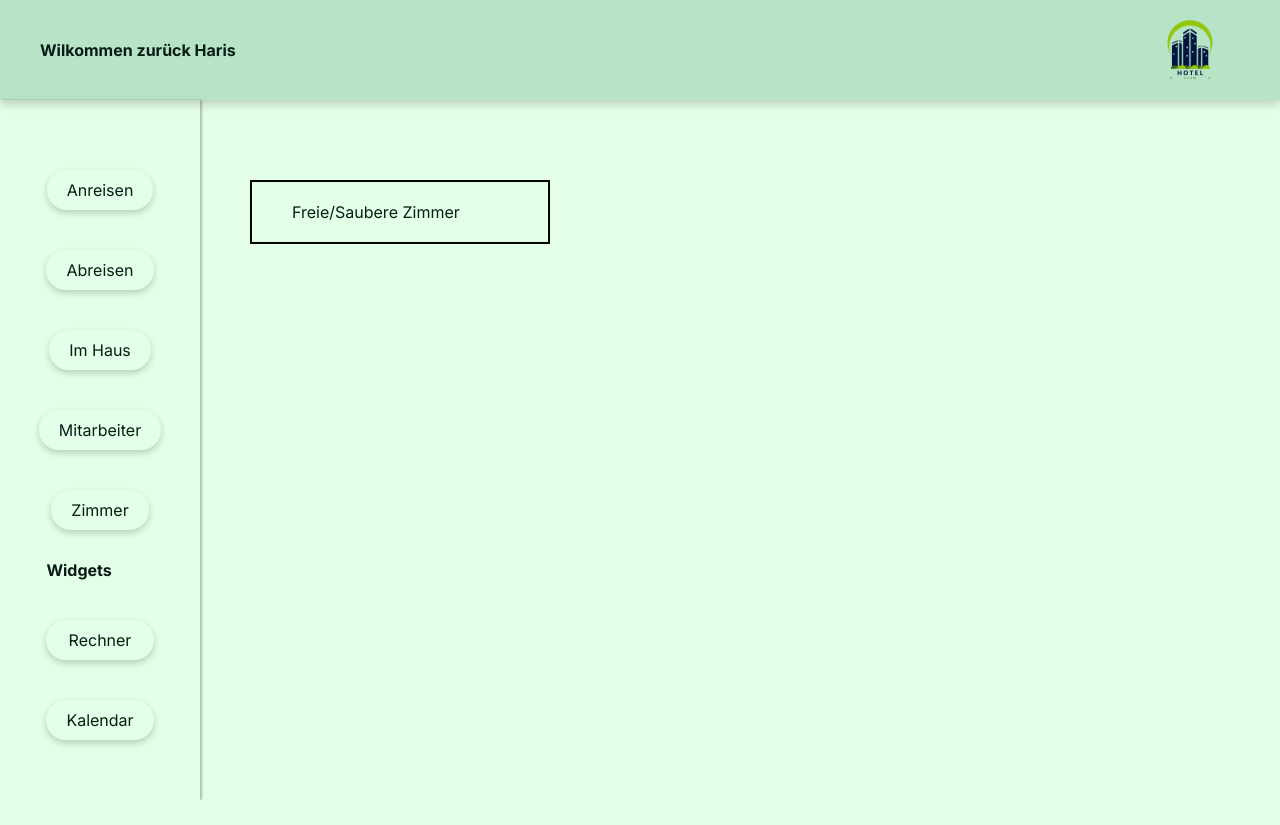
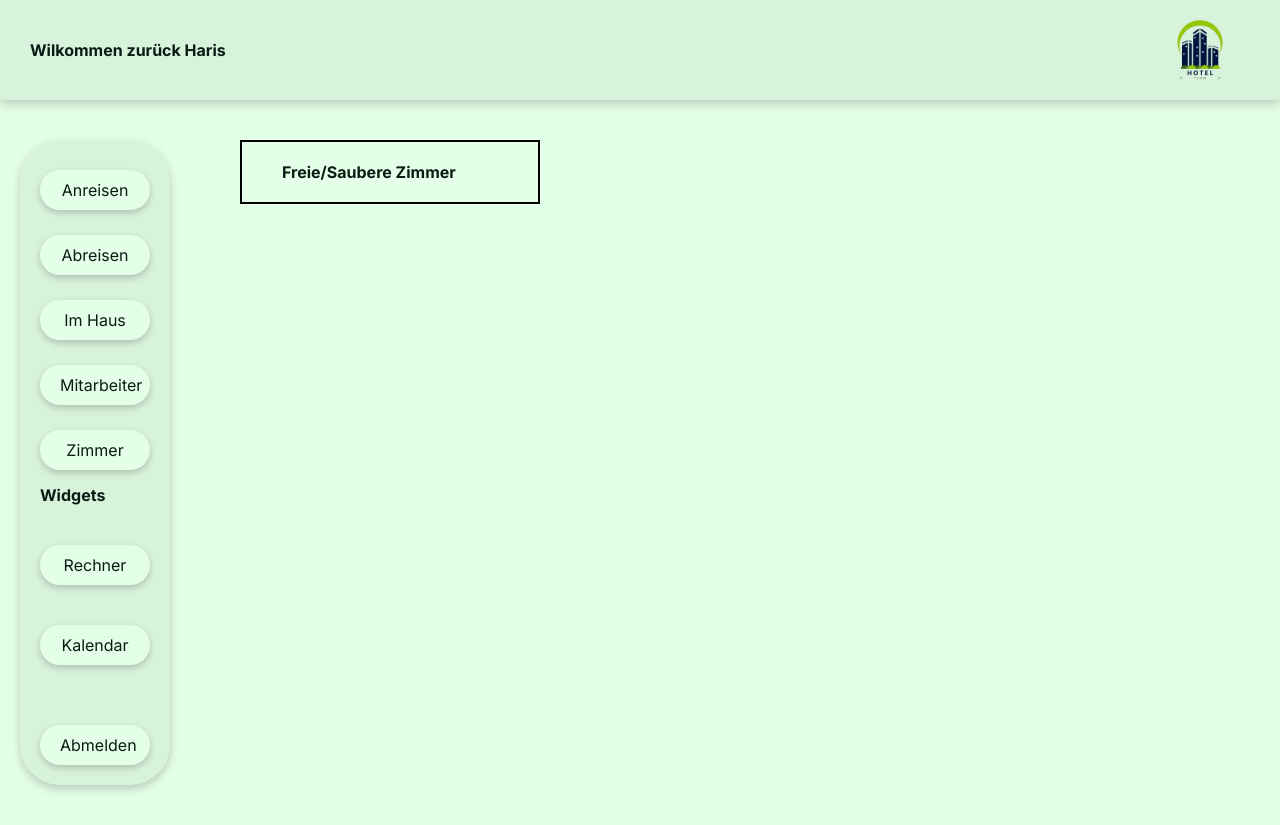
Before and after one commit to HarisOcuz/HotelFlow, a React (Create React App) app: page / in a window 1280 px wide. Before the commit the page ends 800 px from the top, so only its background shows below. Built offline with nearby package versions, Linux system fonts and the light colour scheme.

Commit message:
Dashboard

```diff
--- a/src/dashboard.js
+++ b/src/dashboard.js
@@ -2,7 +2,7 @@ export default Dashboard;
 
 function Dashboard() {
   return (
-    <div>
+    <div className="dashboard-container">
       <NavBar />
 
       <div className="main-window">
@@ -46,6 +46,7 @@ function Widgets() {
       <h4>Widgets</h4>
       <button className="btn">Rechner</button>
       <button className="btn">Kalendar</button>
+      <button className="btn">Abmelden</button>
     </div>
   );
 }
--- a/src/index.css
+++ b/src/index.css
@@ -98,15 +98,17 @@ a {
 
 /* DASHBOARD */
 
+.dashboard-container {
+  width: 100%;
+}
 .navigation-bar {
-  background-color: #b7e4c7;
+  padding: 0 3rem;
+  background-color: #d8f3dc;
   width: 100%;
   display: flex;
   align-items: center;
   justify-content: space-between;
-  padding: 0 4rem;
   box-shadow: 0 4px 10px rgba(0, 0, 0, 0.2);
-  /* margin-bottom: 2rem; */
 }
 .navigation-bar img {
   width: 10rem;
@@ -115,39 +117,44 @@ a {
 /* DASHBOARD */
 
 .main-window {
+  font-weight: 700;
   display: grid;
   grid-template-columns: auto 1fr;
-  gap: 3rem;
+  gap: 5rem;
   width: 100%;
+  max-height: 100vh;
+  overflow: hidden;
+  padding: 4rem 0;
 }
 
 .side-bar {
-  width: 20rem;
-  height: 70rem;
-
+  margin-left: 2rem;
+  border: none;
+  border-radius: 4rem;
+  justify-self: center;
+  align-self: center;
+  width: 15rem;
+  height: 100%;
+  max-height: calc(100vh - 4rem);
+  background-color: #d8f3dc;
   display: flex;
   flex-direction: column;
-  gap: 3rem;
+  gap: 1.5rem;
   justify-content: center;
-  align-items: center;
-  padding: 5rem 0;
-  box-shadow: 2px 0 2px rgba(0, 0, 0, 0.25);
-
   grid-column: 1/2;
+  box-shadow: 0 4px 10px rgba(0, 0, 0, 0.2);
+  padding: 2rem 2rem;
 }
 .side-bar button {
   padding: 1rem 2rem;
   border-radius: 4rem;
-
   border: none;
   cursor: pointer;
   box-shadow: 0 3px 7px rgba(0, 0, 0, 0.2);
 }
 .main-dashboard {
-  margin-top: 8rem;
   width: 100%;
   margin-left: 2rem;
-  grid-template-columns: ;
 }
 .dashboard-info {
   padding: 2rem 4rem;
@@ -160,3 +167,6 @@ a {
   flex-direction: column;
   gap: 3rem;
 }
+.widget-container :last-child {
+  margin-top: 3rem;
+}
```
